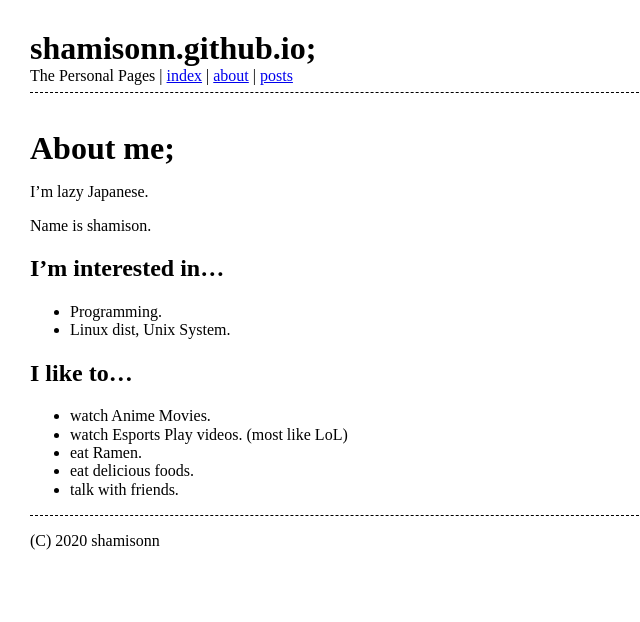
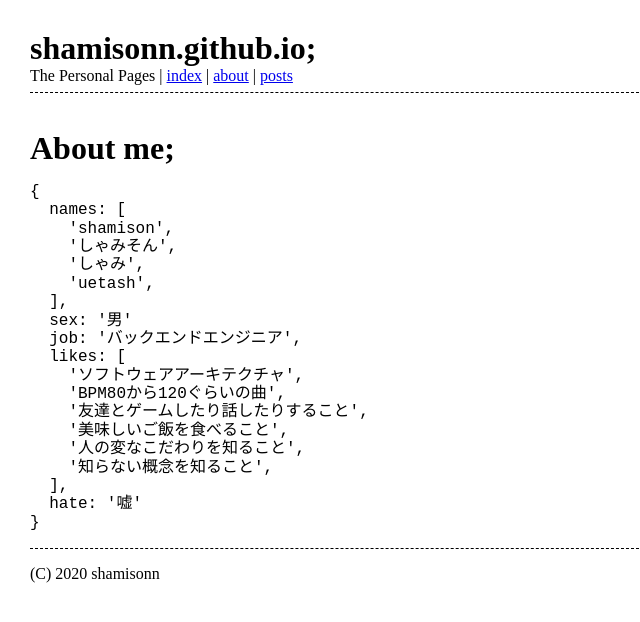
Before and after one commit to shamisonn/shamisonn.github.io, a Jekyll site: the page built from about/index.md, in a window 1280 px wide. Shown: the top 622 px of the page, without its empty margins (0-640 px from the left). Built offline with Jekyll 4.4.1, drawn with Linux system fonts in a browser that asks for light colours; nearby versions of some CDN libraries.

Commit message:
Update index.md

````diff
--- a/about/index.md
+++ b/about/index.md
@@ -4,19 +4,24 @@ title: About me;
 mode: index
 ---
 
-I'm lazy Japanese.
-
-Name is shamison.
-
-## I'm interested in...
-
-- Programming.
-- Linux dist, Unix System.
-
-## I like to...
-
-- watch Anime Movies.
-- watch Esports Play videos. (most like LoL)
-- eat Ramen.
-- eat delicious foods.
-- talk with friends.
+```
+{
+  names: [
+    'shamison',
+    'しゃみそん',
+    'しゃみ',
+    'uetash',
+  ],
+  sex: '男'
+  job: 'バックエンドエンジニア',
+  likes: [
+    'ソフトウェアアーキテクチャ',
+    'BPM80から120ぐらいの曲',
+    '友達とゲームしたり話したりすること',
+    '美味しいご飯を食べること',
+    '人の変なこだわりを知ること',
+    '知らない概念を知ること',
+  ],
+  hate: '嘘'
+}
+```
````
